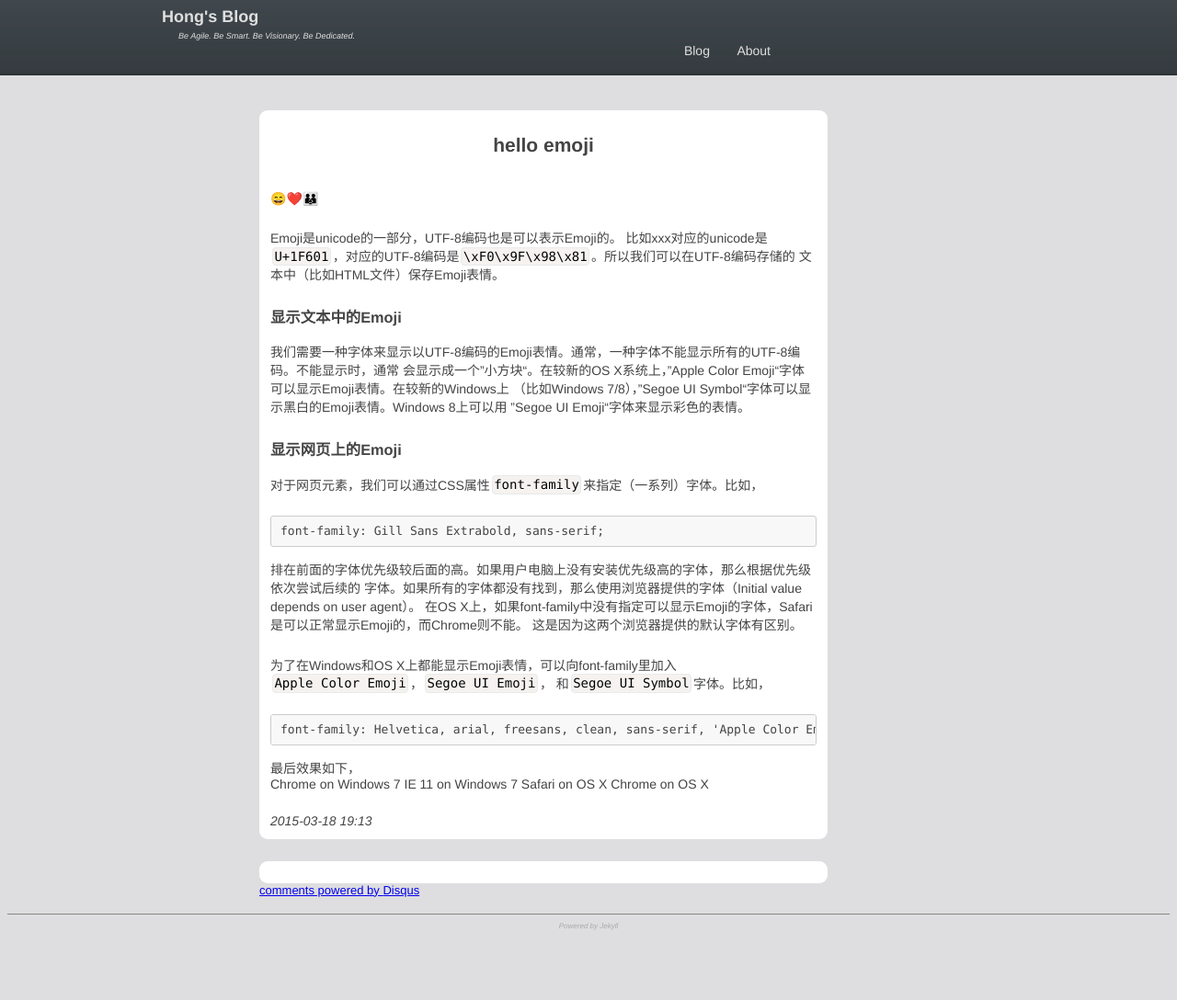
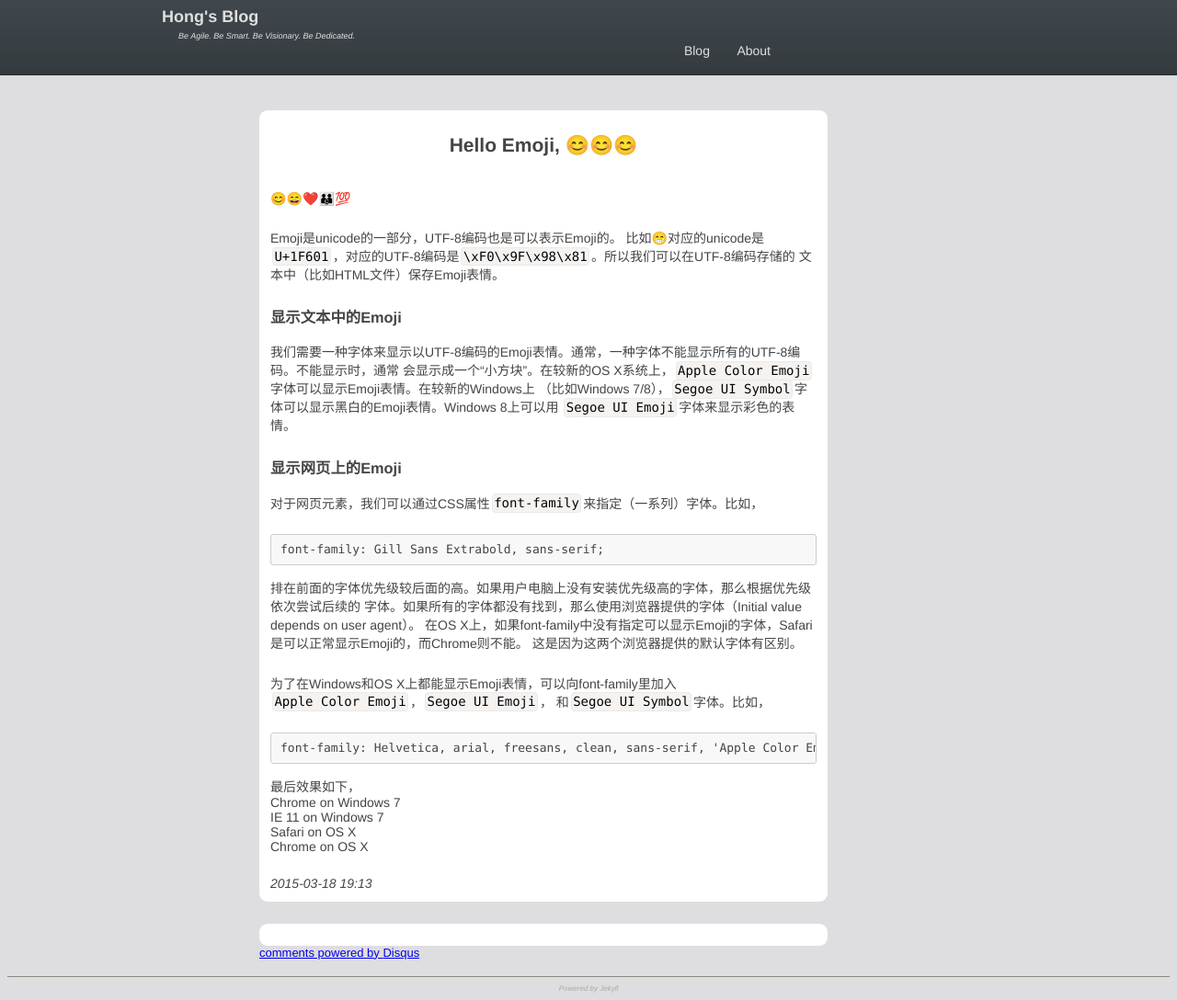
Before and after one commit to RockHong/rockhong.github.com, a Jekyll site: the page built from _posts/2015-03-18-hello-emoji.md, in a window 1280 px wide. Shown: the whole page at 92% size. Built offline with Jekyll 4.4.1, drawn with Linux system fonts in a browser that asks for light colours; comment, search, counter and statistics services are not loaded; before the commit the page ends 1020 px from its top, so only the background shows below that.

Commit message:
post: hello emoji

```diff
--- a/_posts/2015-03-18-hello-emoji.md
+++ b/_posts/2015-03-18-hello-emoji.md
@@ -2,7 +2,7 @@
 # MUST HAVE BEG
 layout: post
 disqus_identifier: 20150318-hello-emoji # DO NOT CHANGE THE VALUE ONCE SET
-title: hello emoji
+title: Hello Emoji, 😊😊😊
 # MUST HAVE END
 
 is_short: true
@@ -14,17 +14,17 @@
 image_desc:
 ---
 
-😄❤️👪
+😊😄❤️👪💯
 
 Emoji是unicode的一部分，UTF-8编码也是可以表示Emoji的。
-比如xxx对应的unicode是`U+1F601`，对应的UTF-8编码是`\xF0\x9F\x98\x81`。所以我们可以在UTF-8编码存储的
+比如😁对应的unicode是`U+1F601`，对应的UTF-8编码是`\xF0\x9F\x98\x81`。所以我们可以在UTF-8编码存储的
 文本中（比如HTML文件）保存Emoji表情。
 
 ###显示文本中的Emoji
 我们需要一种字体来显示以UTF-8编码的Emoji表情。通常，一种字体不能显示所有的UTF-8编码。不能显示时，通常
-会显示成一个”小方块“。在较新的OS X系统上，”Apple Color Emoji“字体可以显示Emoji表情。在较新的Windows上
-（比如Windows 7/8），”Segoe UI Symbol“字体可以显示黑白的Emoji表情。Windows 8上可以用
-”Segoe UI Emoji“字体来显示彩色的表情。
+会显示成一个“小方块”。在较新的OS X系统上，`Apple Color Emoji`字体可以显示Emoji表情。在较新的Windows上
+（比如Windows 7/8），`Segoe UI Symbol`字体可以显示黑白的Emoji表情。Windows 8上可以用
+`Segoe UI Emoji`字体来显示彩色的表情。
 
 ###显示网页上的Emoji
 对于网页元素，我们可以通过CSS属性`font-family`来指定（一系列）字体。比如，
```
Also changed, not shown: images/blog/chrome-osx-emoji-png.png (added), images/blog/safari-osx-emoji-png.png (added).
